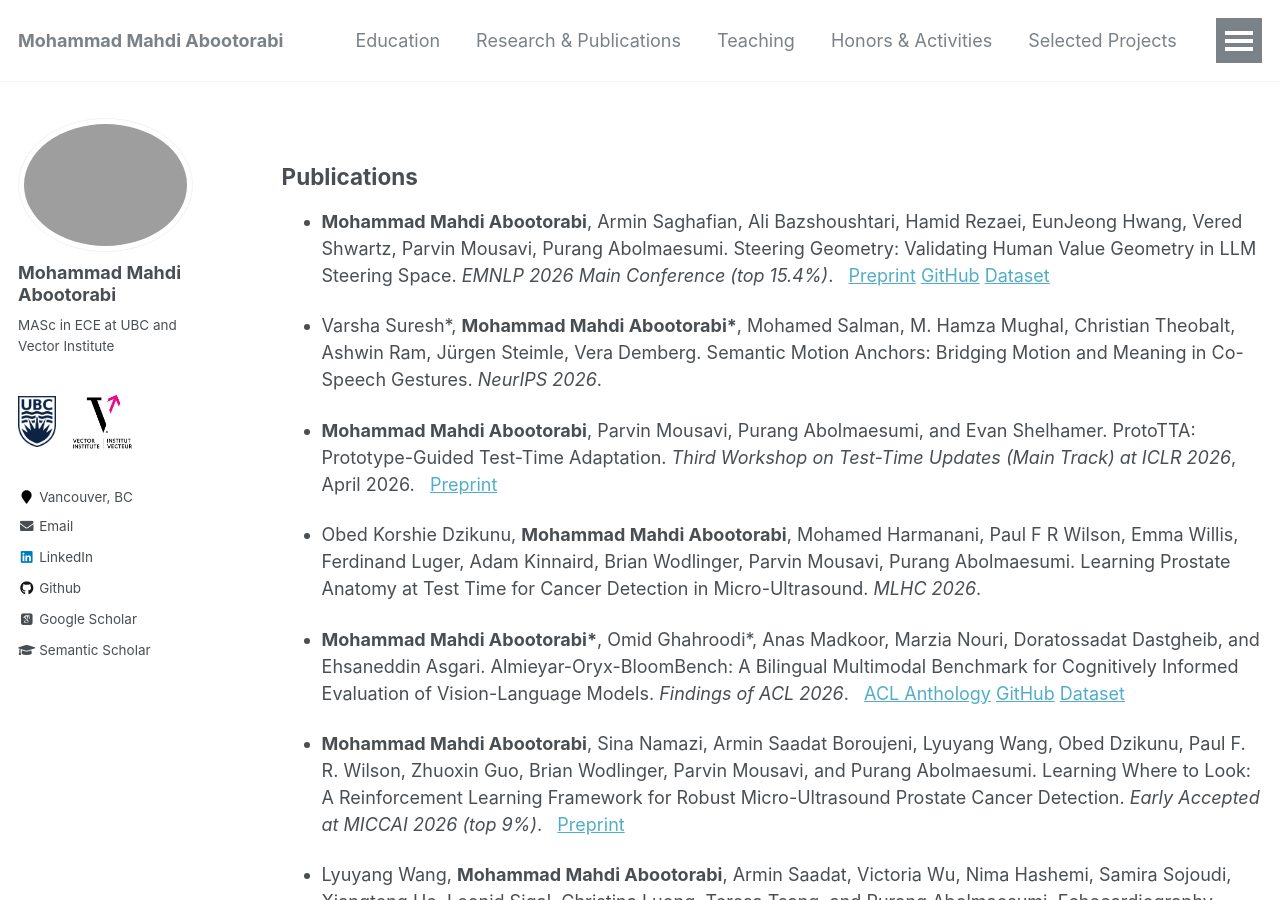
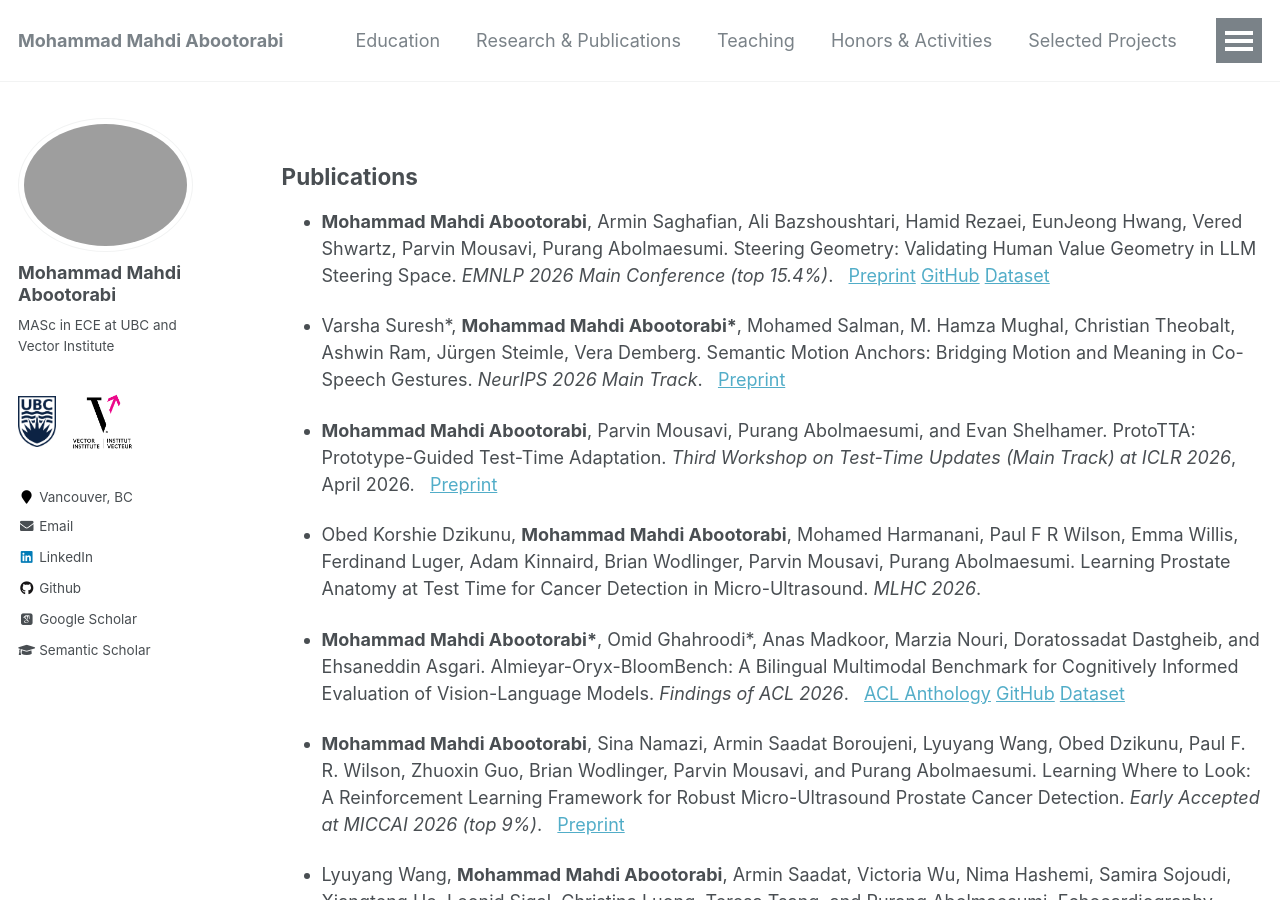
Before and after one commit to aboots/aboots.github.io, a Jekyll site: the page built from _pages/research.md, in a window 1280 px wide and 900 px high. Built offline with Jekyll 4.4.1, drawn with Linux system fonts in a browser that asks for light colours; nearby versions of some CDN libraries; some web fonts are replaced.

Commit message:
Clarify publication track for Semantic Motion Anchors
Updated publication details for Varsha Suresh et al. to specify 'Main Track'.

```diff
--- a/_pages/research.md
+++ b/_pages/research.md
@@ -8,7 +8,7 @@ author_profile: true
 
 - **Mohammad Mahdi Abootorabi**, Armin Saghafian, Ali Bazshoushtari, Hamid Rezaei, EunJeong Hwang, Vered Shwartz, Parvin Mousavi, Purang Abolmaesumi. Steering Geometry: Validating Human Value Geometry in LLM Steering Space.  *EMNLP 2026 Main Conference (top 15.4%)*. &nbsp; [Preprint](https://arxiv.org/abs/2609.06289) [GitHub](https://github.com/DeepRCL/Steering_Geometry) [Dataset](https://huggingface.co/datasets/DeepRCL/SteeringGeometry)
 
-- Varsha Suresh\*, **Mohammad Mahdi Abootorabi\***, Mohamed Salman, M. Hamza Mughal, Christian Theobalt, Ashwin Ram, Jürgen Steimle, Vera Demberg. Semantic Motion Anchors: Bridging Motion and Meaning in Co-Speech Gestures. *NeurIPS 2026*. &nbsp;
+- Varsha Suresh\*, **Mohammad Mahdi Abootorabi\***, Mohamed Salman, M. Hamza Mughal, Christian Theobalt, Ashwin Ram, Jürgen Steimle, Vera Demberg. Semantic Motion Anchors: Bridging Motion and Meaning in Co-Speech Gestures. *NeurIPS 2026 Main Track*. &nbsp; [Preprint](https://arxiv.org/abs/2605.30608)
 
 - **Mohammad Mahdi Abootorabi**, Parvin Mousavi, Purang Abolmaesumi, and Evan Shelhamer. ProtoTTA: Prototype-Guided Test-Time Adaptation. *Third Workshop on Test-Time Updates (Main Track) at ICLR 2026*, April 2026. &nbsp; [Preprint](https://arxiv.org/abs/2604.15494)
 
```
